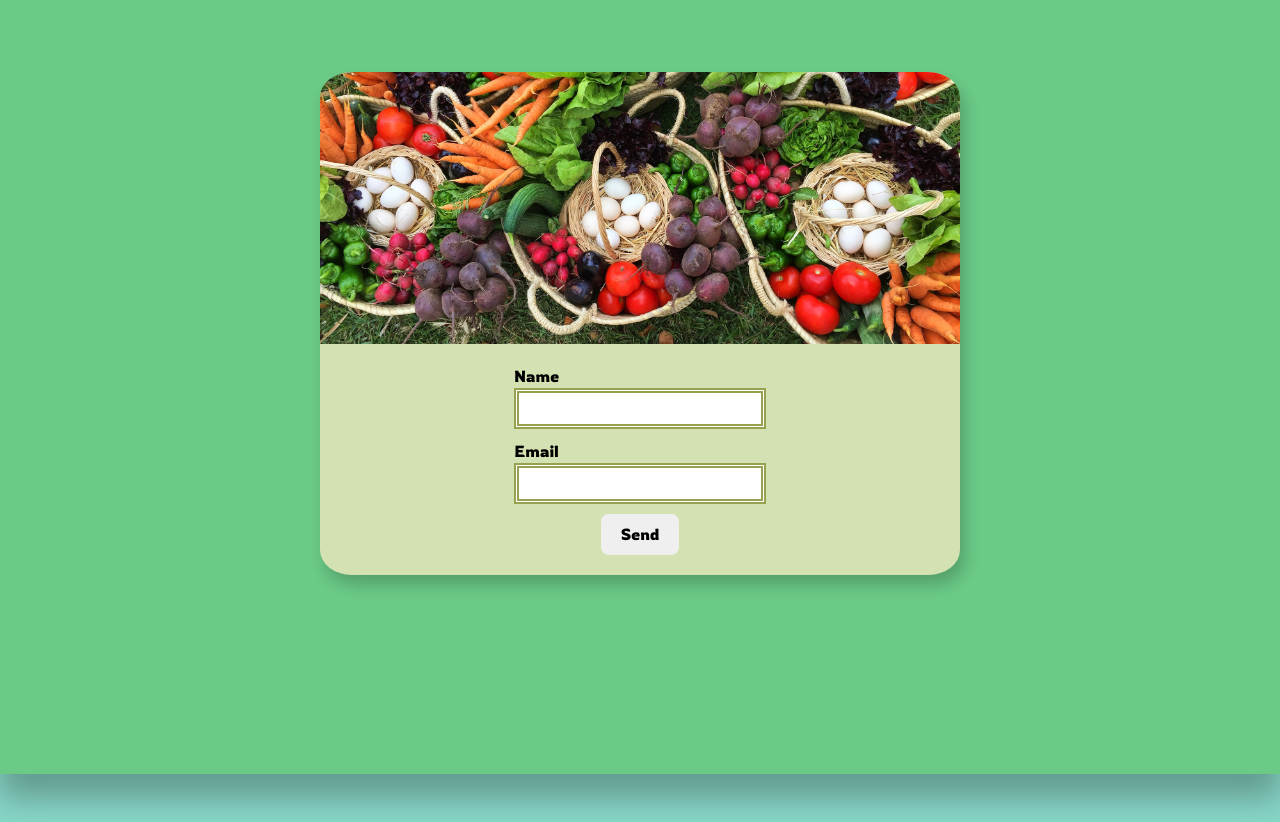
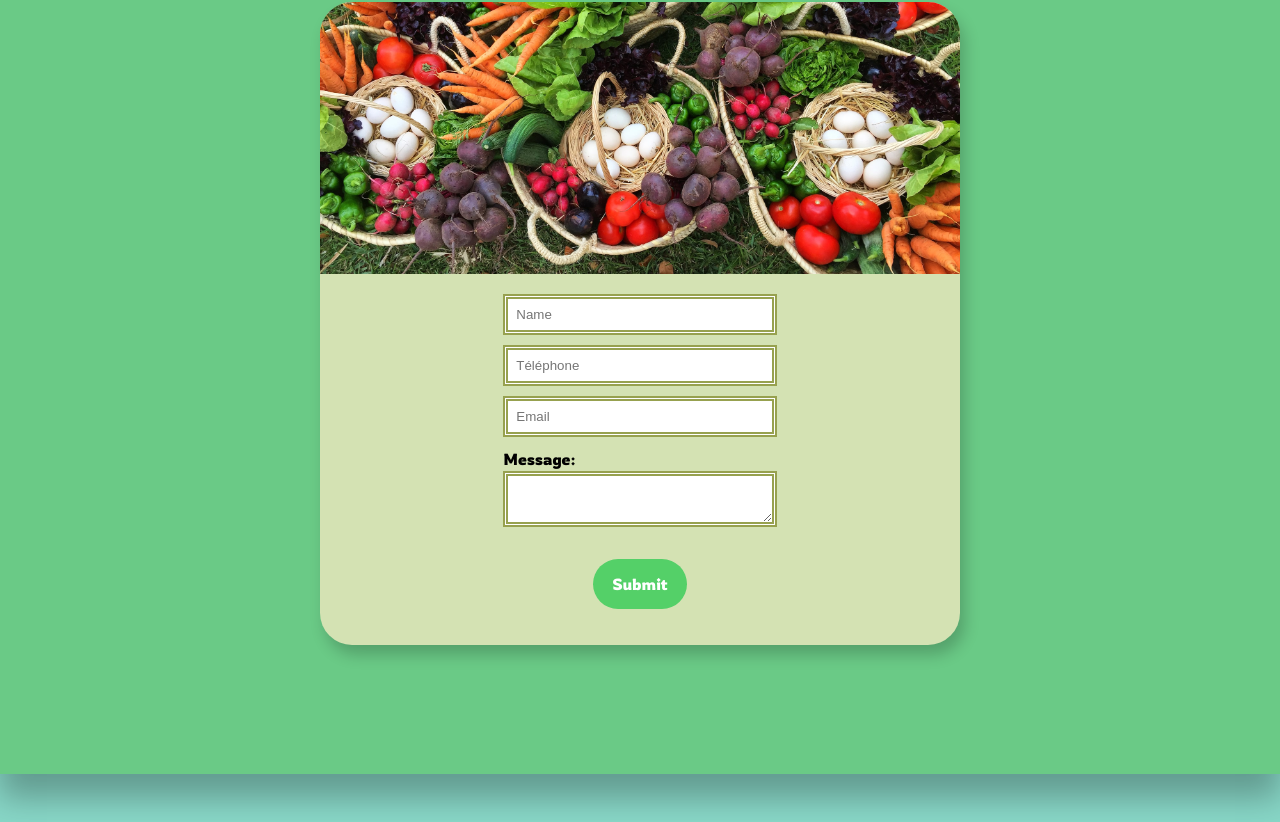
Before and after one commit to Oussa-Err/solid-spork, a React (Vite) app: page /contact in a window 1280 px wide. Shown: the part 432-1254 px from the top of the page. Built offline with nearby package versions, Linux system fonts and the light colour scheme.

Commit message:
third essai

```diff
--- a/src/components/common/contact/Contact.jsx
+++ b/src/components/common/contact/Contact.jsx
@@ -62,10 +62,10 @@
             <div className='contact__second-section'>
                 <div className="contact-body">
                     <img id='panier' src={panier} alt="" />
-                    {/* <form
+                    <form
                         name="contact v8"
-                        method="POST"
-                        data-netlify="true"
+                        action='POST'
+                        data-netlify='true'
                         netlify-honeypot="bot-field"
                         onSubmit="submit"
                     >
@@ -78,18 +78,6 @@
                         <label >Message:
                             <textarea required name="message"></textarea></label>
                         <button id='contact_button' type="submit">Submit</button>
-                    </form> */}
-
-                    <form name="contact" netlify>
-                        <p>
-                            <label>Name <input type="text" name="name" /></label>
-                        </p>
-                        <p>
-                            <label>Email <input type="email" name="email" /></label>
-                        </p>
-                        <p>
-                            <button type="submit">Send</button>
-                        </p>
                     </form>
                 </div>
             </div>
```
